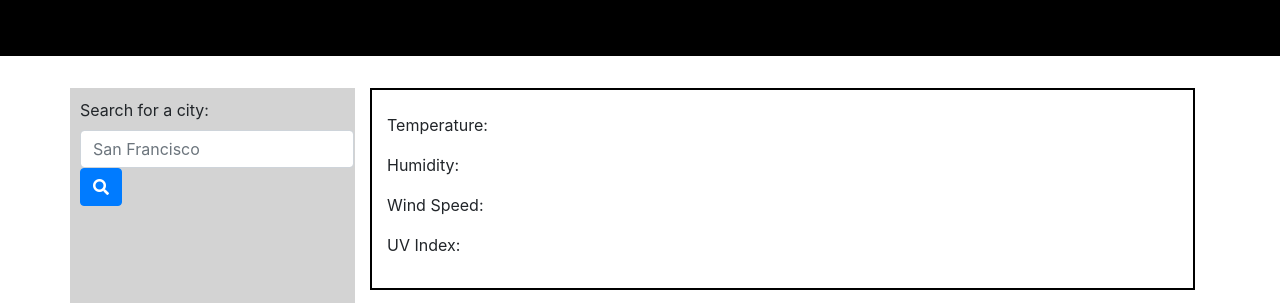
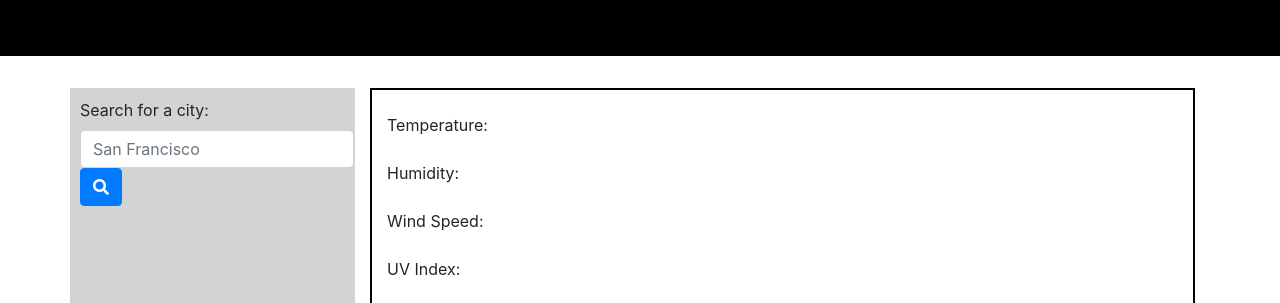
Before and after one commit to nadineb1160/weather-dashboard, a plain HTML site: page index.html in a window 1280 px wide. Shown: the part 147-450 px from the top of the page. Drawn offline with nearby package versions, Linux system fonts and the light colour scheme.

Commit message:
add label to p tags in current data

```diff
--- a/index.html
+++ b/index.html
@@ -61,10 +61,14 @@
 
                     <!-- City data -->
                     <div class="data">
-                        <p class="temperature">Temperature: </p>
-                        <p class="humidity">Humidity: </p>
-                        <p class="wind">Wind Speed: </p>
-                        <p class="uv">UV Index: <span class="badge uv-index"></span></p>
+                        <label for="temperture">Temperature: </label>
+                        <p class="temperature"></p>
+                        <label for="humidity">Humidity: </label>
+                        <p class="humidity"></p>
+                        <label for="wind">Wind Speed: </label>
+                        <p class="wind"></p>
+                        <label for="uv">UV Index: </label>
+                        <p class="uv"><span class="badge uv-index"></span></p>
                     </div>
 
                 </div>
```
